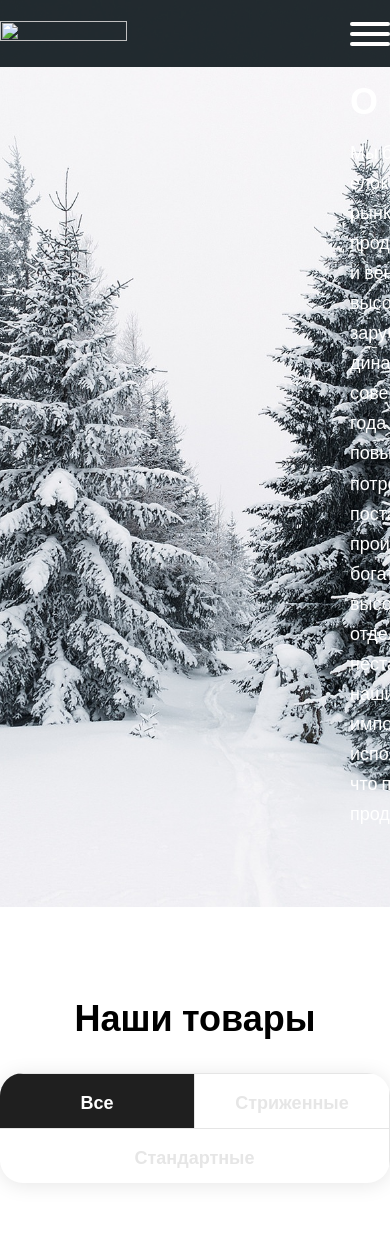
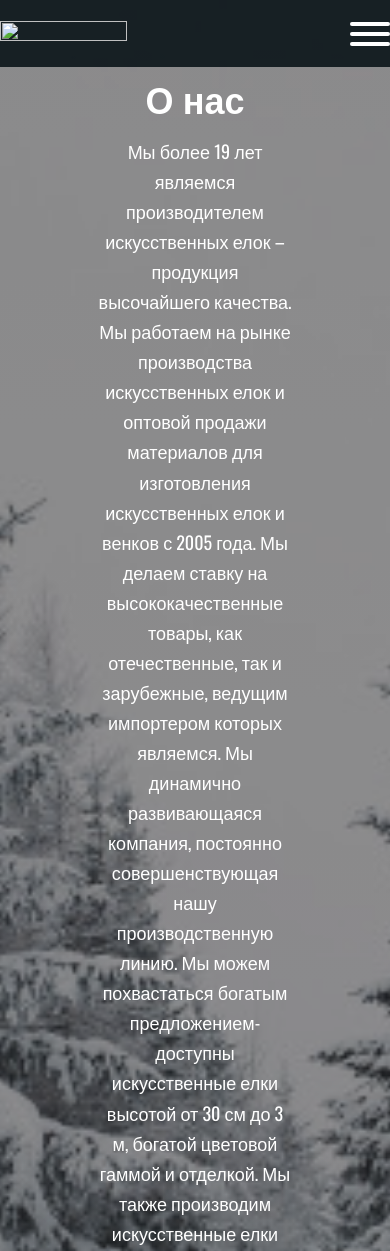
Before and after one commit to ArtemKaalik/artemkaalik.github.io, a PHP site: page /piccolibambini/index.html in a window 390 px wide; the page is wider, and only the part inside the window is pictured. Shown: the top 1251 px of that part. Run offline with PHP 8.4, Linux system fonts and the light colour scheme.

Commit message:
adaptive for mobile

```diff
--- a/piccolibambini/assets/css/section-about.css
+++ b/piccolibambini/assets/css/section-about.css
@@ -2,13 +2,14 @@
     background: linear-gradient(to top, #2d2c2c, #1f1f1f);
     color: #fff;
     position: relative;
+    overflow: hidden;
   }
 
   .section-about__container {
     position: relative;
     display: flex;
     justify-content: flex-end;
-    width: 1400px;
+    max-width: 1400px;
   }
 
   .section-about__img {
@@ -47,18 +48,33 @@
     }
   }
 
-  @media (max-width: 767px) {
+  @media (max-width: 640px) {
     .section-about__img {
       width: 100%;
+      opacity: 0.5;
     }
 
     .section-about__container {
       justify-content: center;
     }
 
+    .section-about__text {
+      font-size: 18px;
+      line-height: 1.67;
+      text-align: center;
+      margin: 0;
+      /* color: black; */
+    }
+
+    .section-about__title {
+      text-align: center;
+      margin-bottom: 20px;
+      /* color: black; */
+    }
+
     .section-about__content {
       padding-left: 0;
-      width: 500px;
+      /* width: 500px; */
       max-width: 100%;
     }
   }
--- a/piccolibambini/index.html
+++ b/piccolibambini/index.html
@@ -68,7 +68,7 @@
     <div class="container section-about__container">
       <div class="section-about__content">
         <h2 class="page-title section-about__title">О нас</h2>
-        <p class="section-about__text">Мы более 19 лет являемся производителем искусственных елок – продукция высочайшего качества. Мы работаем на рынке производства искусственных елок и оптовой продажи материалов для изготовления искусственных елок и венков с 2005 года. Мы делаем ставку на высококачественные товары, как отечественные, так и зарубежные, ведущим импортером которых являемся. Мы динамично развивающаяся компания, постоянно совершенствующая нашу производственную линию. Из года в год мы расширяем ассортимент нашей продукции и повышаем ее качество, о чем свидетельствуют постоянные потребители елок, а также клиенты, всесторонне поставляющие у нас материалы, используемые для производства искусственных елок. Мы можем похвастаться богатым предложением-доступны искусственные елки высотой от 30 см до 3 м, богатой цветовой гаммой и отделкой. Мы также производим искусственные елки нестандартных размеров в соответствии с потребностями наших клиентов. Вся продукция изготавливается из импортной ПВХ-пленки самого высокого качества с использованием современной производственной линии, что позволяет сохранить высокое качество нашей продукции.</p>
+        <p class="section-about__text">Мы более 19 лет являемся производителем искусственных елок – продукция высочайшего качества. Мы работаем на рынке производства искусственных елок и оптовой продажи материалов для изготовления искусственных елок и венков с 2005 года. Мы делаем ставку на высококачественные товары, как отечественные, так и зарубежные, ведущим импортером которых являемся. Мы динамично развивающаяся компания, постоянно совершенствующая нашу производственную линию. Мы можем похвастаться богатым предложением-доступны искусственные елки высотой от 30 см до 3 м, богатой цветовой гаммой и отделкой. Мы также производим искусственные елки нестандартных размеров в соответствии с потребностями наших клиентов. Вся продукция изготавливается из импортной ПВХ-пленки самого высокого качества с использованием современной производственной линии, что позволяет сохранить высокое качество нашей продукции.</p>
       </div>
     </div>
   </section>
```
Also changed, not shown: piccolibambini/assets/images/about-image.jpg.
